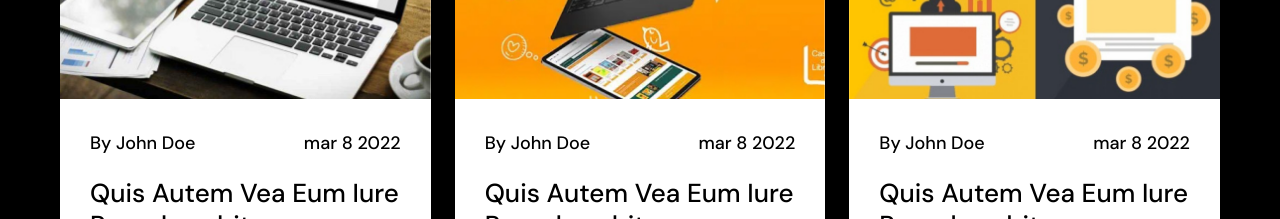
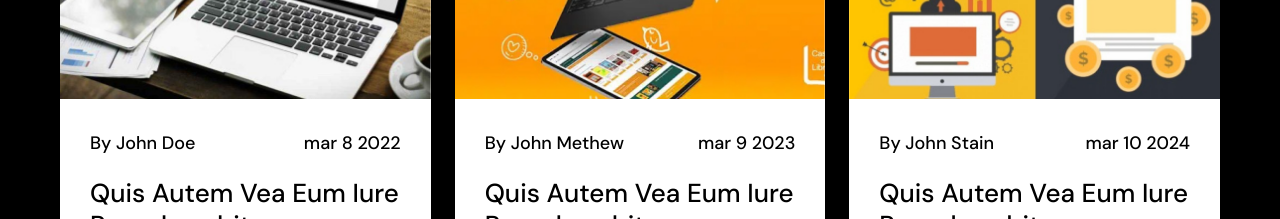
Before and after one commit to ankursrv/react-portfolio-project-1, a React (Create React App) app: page / in a window 1280 px wide. Shown: the part 2740-2959 px from the top of the page. Built offline with nearby package versions, Linux system fonts and the light colour scheme; the HTML template or start-up script is replaced by a standard one.

Commit message:
blog spread operator

```diff
--- a/src/component/Blog/index.jsx
+++ b/src/component/Blog/index.jsx
@@ -1,32 +1,42 @@
 import React from 'react'
 import Section from '../Section'
 import BlogCard from '../BlogCard'
+
+const blogInfo = [
+  {
+    images: '/images/blog-thumb-1.jpg',
+    user: 'John Doe',
+    date: 'mar 8 2022',
+    title: 'Quis Autem Vea Eum Iure Reprehendrit',
+    discription: 'Lorem Ipsum is simply dummy text of the printing and typesetting Lorem Ipsum is simpl',
+  },
+
+  {
+    images: '/images/blog-thumb-2.jpg',
+    user: 'John Methew',
+    date: 'mar 9 2023',
+    title: 'Quis Autem Vea Eum Iure Reprehendrit',
+    discription: 'Lorem Ipsum is simply dummy text of the printing and typesetting',
+  },
+
+  {
+    images:'/images/blog-thumb-3.jpg',
+    user:'John Stain',
+    date:'mar 10 2024',
+    title:'Quis Autem Vea Eum Iure Reprehendrit',
+    discription:'Lorem Ipsum is simply dummy text of the printing and typesetting',
+  }
+]
 const Blog = () => {
   return (
-      <Section id='blog' bgColor='dark' title='Blogs & Articles'>
-        <div className='flex columns-3 gap-6 mt-[75px]'>
-              <BlogCard
-                  images='/images/blog-thumb-1.jpg'
-                  user='John Doe'
-                  date='mar 8 2022'
-                  title='Quis Autem Vea Eum Iure Reprehendrit'
-                  discription='Lorem Ipsum is simply dummy text of the printing and typesetting Lorem Ipsum is simpl'
-              />
-              <BlogCard
-                  images='/images/blog-thumb-2.jpg'
-                  user='John Doe'
-                  date='mar 8 2022'
-                  title='Quis Autem Vea Eum Iure Reprehendrit'
-                  discription='Lorem Ipsum is simply dummy text of the printing and typesetting'
-              />
-              <BlogCard
-                  images='/images/blog-thumb-3.jpg'
-                  user='John Doe'
-                  date='mar 8 2022'
-                  title='Quis Autem Vea Eum Iure Reprehendrit'
-                  discription='Lorem Ipsum is simply dummy text of the printing and typesetting'
-              />
-        </div>
+    <Section id='blog' bgColor='dark' title='Blogs & Articles'>
+      <div className='flex columns-3 gap-6 mt-[75px]'>
+        {
+          blogInfo.map((BlogItem, index) =>(
+            <BlogCard key={index} {...BlogItem} />
+          ))
+        }
+      </div>
     </Section>
   )
 }
```
Also changed, not shown: src/component/BlogCard/index.jsx (+3 -4 lines).
